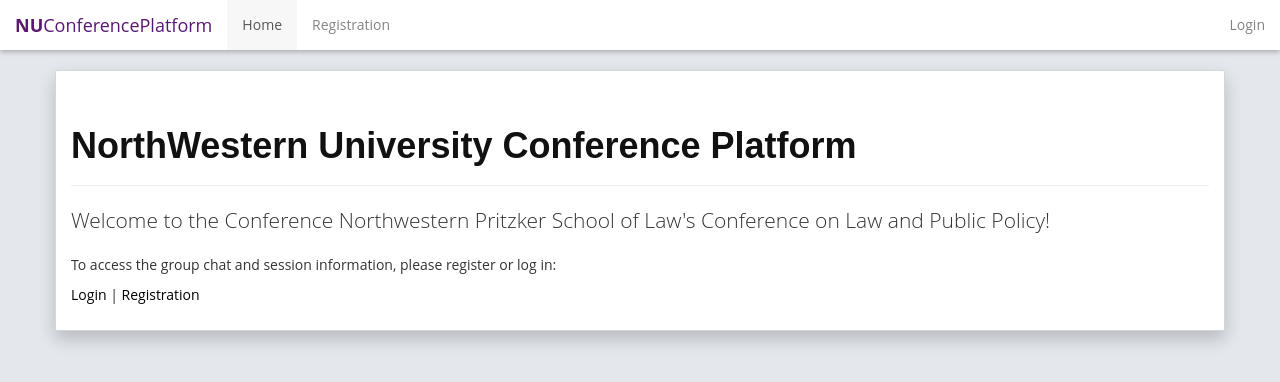
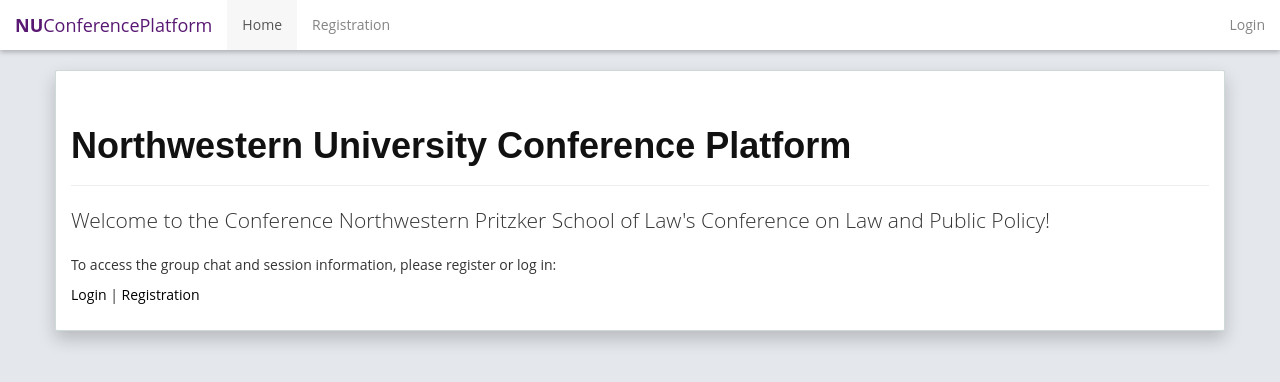
Before and after one commit to Kerri-T/nuconferenceplatform, a website: page public/index.html in a window 1280 px wide. Drawn offline with Linux system fonts and the light colour scheme.

Commit message:
updated typo

```diff
--- a/public/views/home.html
+++ b/public/views/home.html
@@ -3,7 +3,7 @@
         <div class="panel">
             <div class="panel-body">
                 <div class="page-header">
-                    <h1>NorthWestern University Conference Platform</h1>
+                    <h1>Northwestern University Conference Platform</h1>
                 </div>
                 <p class="lead">Welcome to the Conference Northwestern Pritzker School of Law's Conference on Law and Public Policy!</p>
                 <p>To access the group chat and session information, please register or log in: </p>
```
